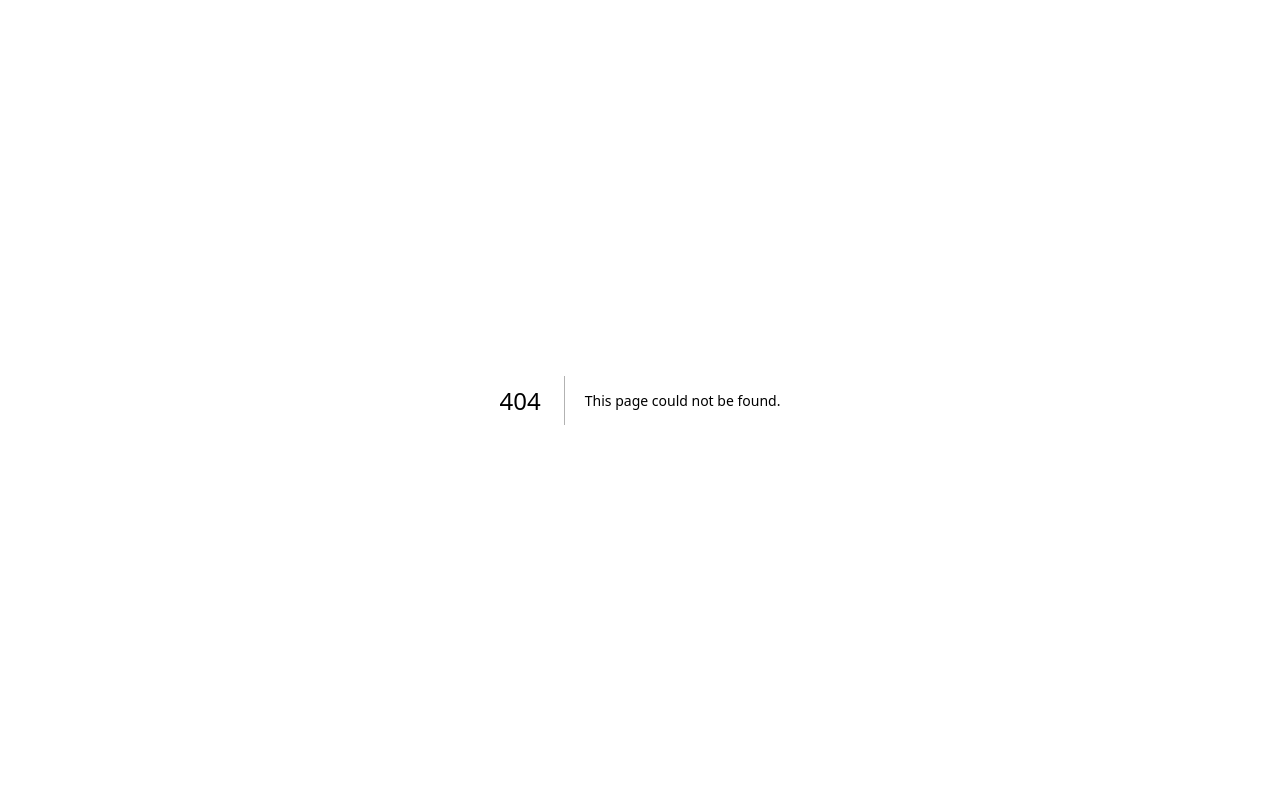
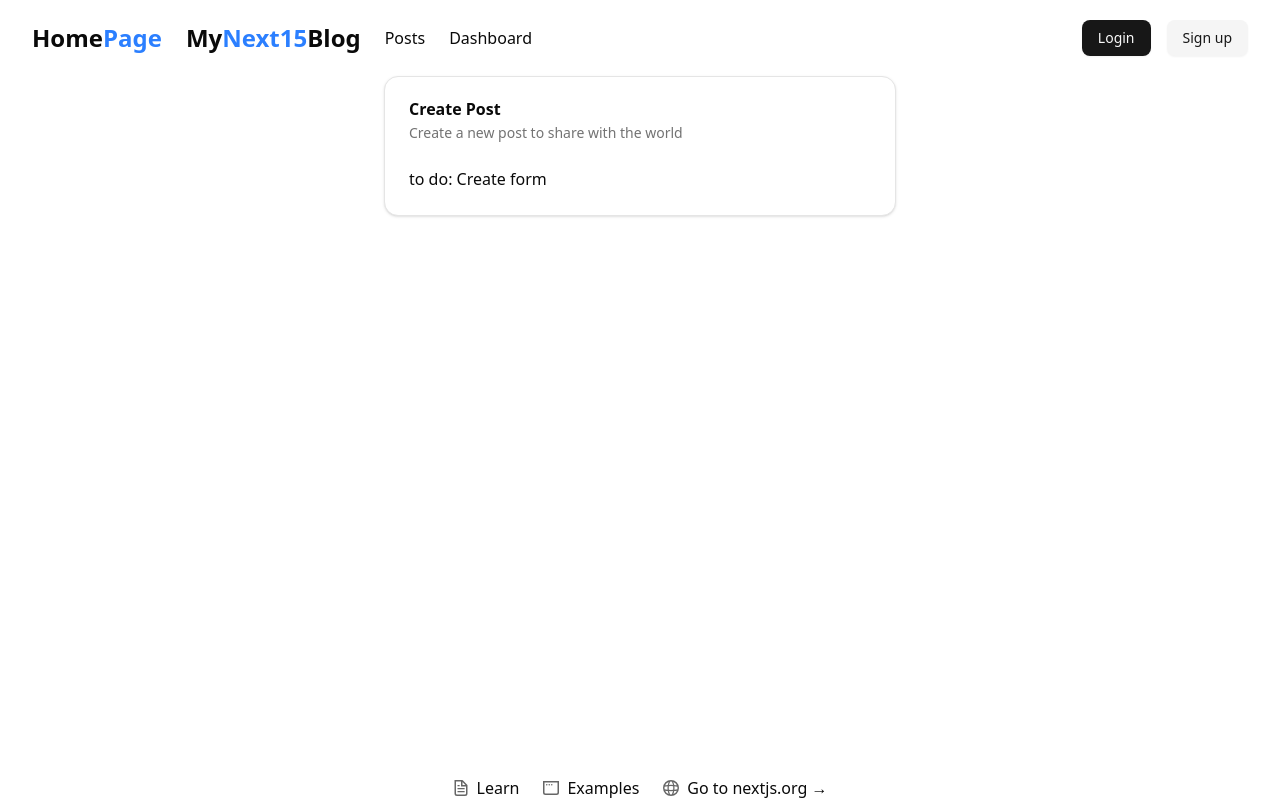
Before and after one commit to abr-ya/next-prisma-blog, a Next.js app: page /dashboard/create in a window 1280 px wide. Before the commit this address had no page. Built offline with nearby package versions, Linux system fonts and the light colour scheme; no server answers.

Commit message:
feat: Add Create Post Page

```diff
--- a/app/(blog)/_components/BlogNavbar.tsx
+++ b/app/(blog)/_components/BlogNavbar.tsx
@@ -4,7 +4,7 @@
 import { RegisterLink, LoginLink, LogoutLink } from "@kinde-oss/kinde-auth-nextjs/components";
 import { type KindeUser, useKindeBrowserClient } from "@kinde-oss/kinde-auth-nextjs";
 
-import { buttonVariants } from "@/components/ui/button";
+import { buttonVariants } from "@/components/index";
 
 const BlogNavbar = () => {
   const { getUser } = useKindeBrowserClient();
--- /dev/null
+++ b/app/(blog)/dashboard/create/page.tsx
@@ -0,0 +1,15 @@
+import { Card, CardContent, CardDescription, CardHeader, CardTitle } from "@/components/index";
+
+const CreatePostPage = () => (
+  <div>
+    <Card className="max-w-lg mx-auto">
+      <CardHeader>
+        <CardTitle>Create Post</CardTitle>
+        <CardDescription>Create a new post to share with the world</CardDescription>
+      </CardHeader>
+      <CardContent>to do: Create form</CardContent>
+    </Card>
+  </div>
+);
+
+export default CreatePostPage;
--- a/app/(blog)/dashboard/page.tsx
+++ b/app/(blog)/dashboard/page.tsx
@@ -1,4 +1,7 @@
 import { getKindeServerSession } from "@kinde-oss/kinde-auth-nextjs/server";
+import Link from "next/link";
+
+import { buttonVariants } from "@/components/index";
 
 const DashboardPage = async () => {
   const { getUser } = getKindeServerSession();
@@ -7,7 +10,19 @@
   console.log(user?.email);
 
   return (
-    <main className="flex flex-col gap-[32px] row-start-2 items-center sm:items-start">Hello from DashboardPage</main>
+    <div>
+      <div className="flex items-center justify-between mb-4">
+        <h2 className="text-xl font-medium">Your Blog Articles</h2>
+
+        <Link className={buttonVariants()} href="/dashboard/create">
+          Create Post
+        </Link>
+      </div>
+
+      <div className="grid grid-cols-1 md:grid-cols-2 lg:grid-cols-3 gap-4">
+        Hello from DashboardPage == todo: My Posts
+      </div>
+    </div>
   );
 };
 
--- a/components/index.ts
+++ b/components/index.ts
@@ -1,3 +1,4 @@
 export * from "./ui/button";
+export * from "./ui/card";
 
 export { default as NextFooter } from "./layout/NextFooter";
--- /dev/null
+++ b/components/ui/card.tsx
@@ -0,0 +1,56 @@
+import * as React from "react";
+
+import { cn } from "@/lib/utils";
+
+function Card({ className, ...props }: React.ComponentProps<"div">) {
+  return (
+    <div
+      data-slot="card"
+      className={cn("bg-card text-card-foreground flex flex-col gap-6 rounded-xl border py-6 shadow-sm", className)}
+      {...props}
+    />
+  );
+}
+
+function CardHeader({ className, ...props }: React.ComponentProps<"div">) {
+  return (
+    <div
+      data-slot="card-header"
+      className={cn(
+        "@container/card-header grid auto-rows-min grid-rows-[auto_auto] items-start gap-1.5 px-6 has-data-[slot=card-action]:grid-cols-[1fr_auto] [.border-b]:pb-6",
+        className,
+      )}
+      {...props}
+    />
+  );
+}
+
+function CardTitle({ className, ...props }: React.ComponentProps<"div">) {
+  return <div data-slot="card-title" className={cn("leading-none font-semibold", className)} {...props} />;
+}
+
+function CardDescription({ className, ...props }: React.ComponentProps<"div">) {
+  return <div data-slot="card-description" className={cn("text-muted-foreground text-sm", className)} {...props} />;
+}
+
+function CardAction({ className, ...props }: React.ComponentProps<"div">) {
+  return (
+    <div
+      data-slot="card-action"
+      className={cn("col-start-2 row-span-2 row-start-1 self-start justify-self-end", className)}
+      {...props}
+    />
+  );
+}
+
+function CardContent({ className, ...props }: React.ComponentProps<"div">) {
+  return <div data-slot="card-content" className={cn("px-6", className)} {...props} />;
+}
+
+function CardFooter({ className, ...props }: React.ComponentProps<"div">) {
+  return (
+    <div data-slot="card-footer" className={cn("flex items-center px-6 [.border-t]:pt-6", className)} {...props} />
+  );
+}
+
+export { Card, CardHeader, CardFooter, CardTitle, CardAction, CardDescription, CardContent };
```
